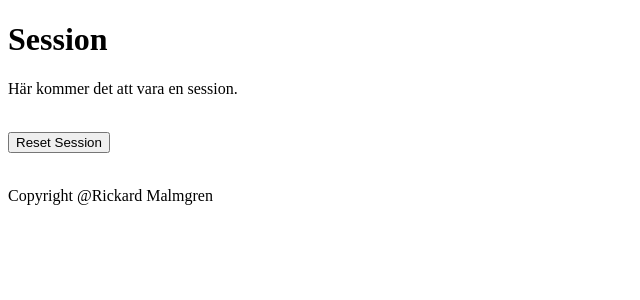
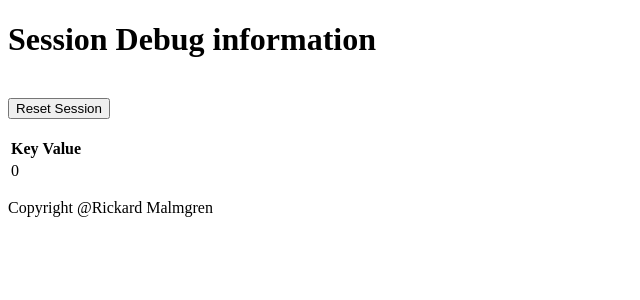
Before and after one commit to ricmal08/MVC-2024, a Symfony app: template templates/session.html.twig in a window 1280 px wide. Shown: the part 132-432 px from the top of the page, without its empty margins (0-640 px from the left). Run offline with Twig, Linux system fonts and the light colour scheme; the template is opened without the code that fills it: most values are stand-ins (such as "Sample title", 1, 10 or a date in 2020); some libraries are stand-ins or nearby versions.

Commit message:
Updated landingpage for SessionInterface, implemented session_delete

```diff
--- a/templates/base.html.twig
+++ b/templates/base.html.twig
@@ -20,7 +20,7 @@
         <nav>
             <ul>
                 <li><a href="{{ path('api_index') }}">JSON API Routes</a></li>
-                <li><a href="{{ path('home') }}">Session</a></li>
+                <li><a href="{{ path('session_debug') }}">Session</a></li>
                 <li><a href="{{ path('card_start') }}">Card</a></li>
                 <li><a href="{{ path('about') }}">About</a></li>
                 <li><a href="{{ path('report') }}">Report</a></li>
--- a/templates/session.html.twig
+++ b/templates/session.html.twig
@@ -3,13 +3,46 @@
 {% block title %}Home{% endblock %}
 
 {% block body %}
-    <h1>Session</h1>
-        <p>Här kommer det att vara en session.</p>
+    <h1>Session Debug information</h1>
         <br>
         <form action="{{ path('session_delete') }}" method="post">
             <button type="submit">Reset Session</button>
         </form>
-
         <br>
 
+    {% for label, messages in app.flashes %}
+        {% for message in messages %}
+            <div class="flash-{{ label }}">
+                {{ message }}
+            </div>
+        {% endfor %}
+    {% endfor %}
+
+    {% if sessionData is not empty %}
+        <table>
+            <thead>
+                <tr>
+                    <th>Key</th>
+                    <th>Value</th>
+                </tr>
+            </thead>
+            <tbody>
+                {% for key, value in sessionData %}
+                    <tr>
+                        <td>{{ key }}</td>
+                        <td>
+                            {% if value is iterable %}
+                                <pre>{{ dump(value) }}</pre>
+                            {% else %}
+                                {{ value }}
+                            {% endif %}
+                        </td>
+                    </tr>
+                {% endfor %}
+            </tbody>
+        </table>
+    {% else %}
+        <p>No data in session.</p>
+    {% endif %}
+
 {% endblock %}
```
Also changed, not shown: src/Controller/ControllerJson.php (+15 -10 lines), 8 other files.
